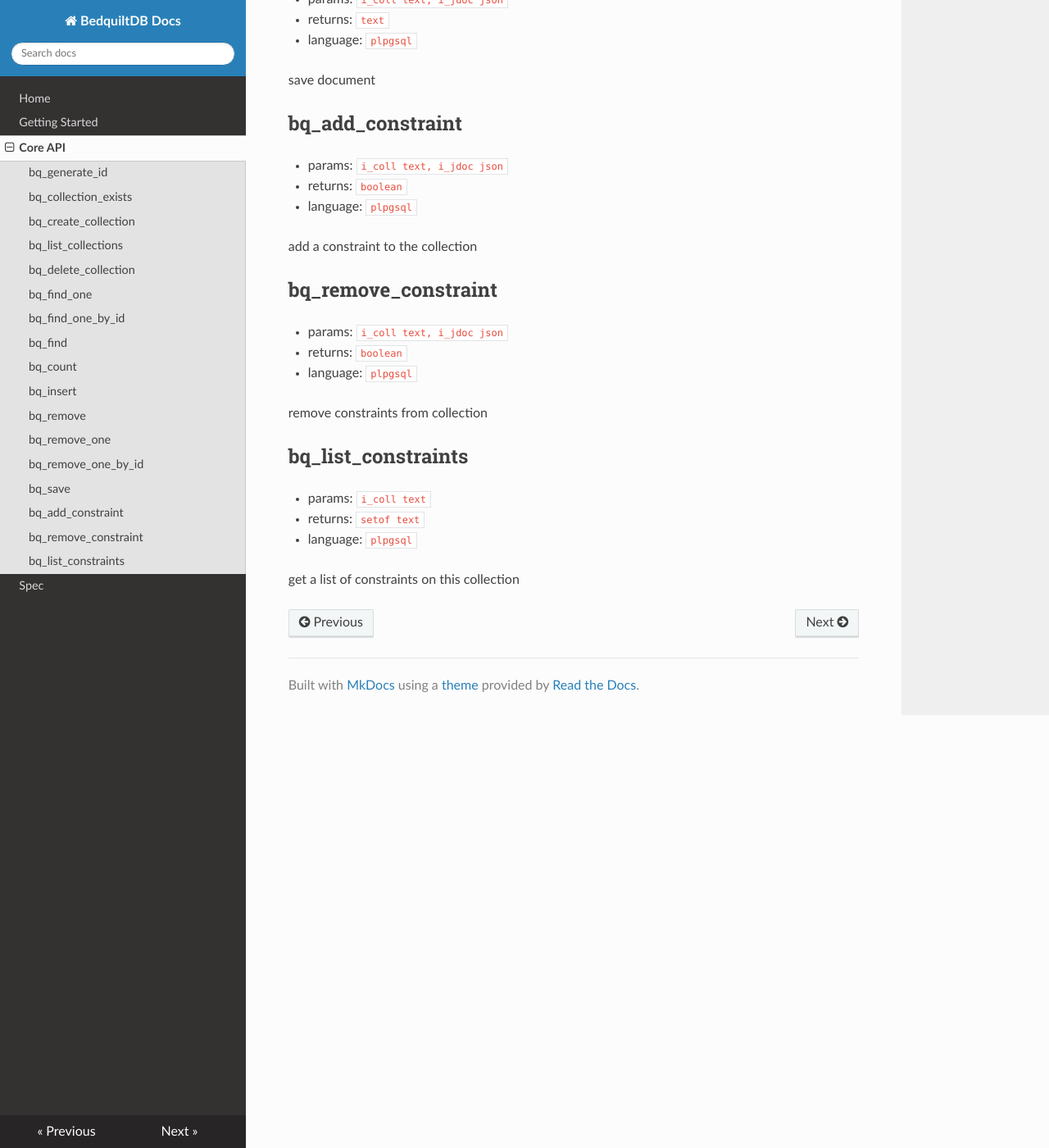
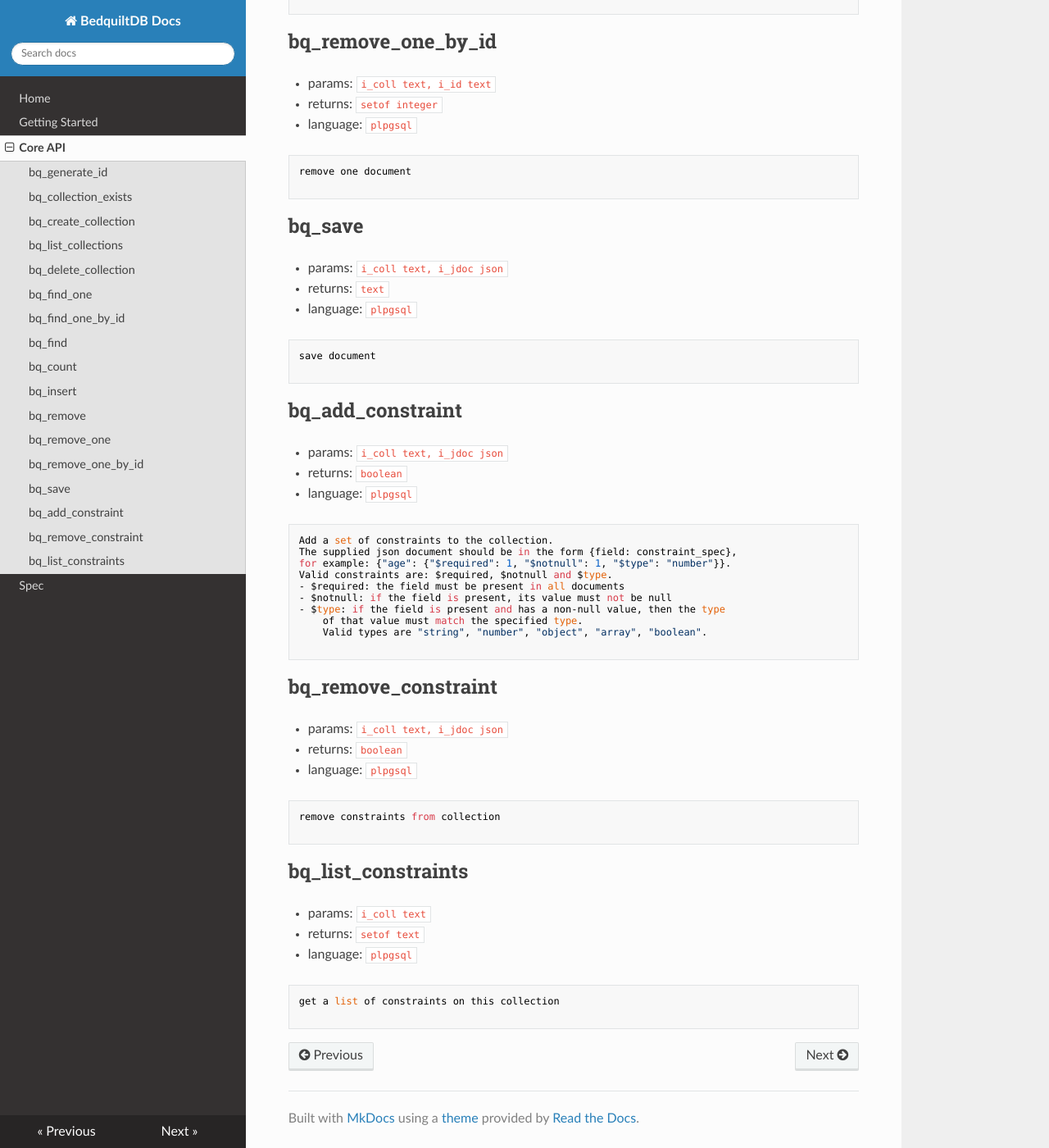
Before and after one commit to BedquiltDB/bedquilt-core, an MkDocs documentation site: the page built from doc/api_docs.md, in a window 1280 px wide and 1400 px high, scrolled down 2941 px. Shown: the whole window at 82% size. Built offline with MkDocs 1.6.1, drawn with Linux system fonts in a browser that asks for light colours; nearby versions of some CDN libraries; old or Windows-style settings are respelled for this version of MkDocs; some of the changed text lies outside the part shown.

Commit message:
preformat the comment block

````diff
--- a/doc/api_docs.md
+++ b/doc/api_docs.md
@@ -14,10 +14,11 @@
 - returns: `char(24)`
 - language: `plpgsql`
 
+```python
 Generate a random string ID.
 Used by the insert function to populate the '_id' field if missing.
 
-
+```
 
 
 
@@ -27,10 +28,11 @@
 - returns: `boolean`
 - language: `plpgsql`
 
+```python
 Check if a collection exists.
 Currently does a simple check for a table with the specified name.
 
-
+```
 
 
 
@@ -40,9 +42,10 @@
 - returns: `BOOLEAN`
 - language: `plpgsql`
 
+```python
 Create a collection with the specified name
 
-
+```
 
 
 
@@ -52,10 +55,11 @@
 - returns: `table(collection_name text)`
 - language: `plpgsql`
 
+```python
 Get a list of existing collections.
 This checks information_schema for tables matching the expected structure.
 
-
+```
 
 
 
@@ -65,10 +69,11 @@
 - returns: `BOOLEAN`
 - language: `plpgsql`
 
+```python
 Delete/drop a collection.
 At the moment, this just drops whatever table matches the collection name.
 
-
+```
 
 
 
@@ -78,9 +83,10 @@
 - returns: `table(bq_jdoc json)`
 - language: `plpgsql`
 
+```python
 find one
 
-
+```
 
 
 
@@ -90,8 +96,9 @@
 - returns: `table(bq_jdoc json)`
 - language: `plpgsql`
 
+```python
 
-
+```
 
 
 
@@ -101,9 +108,10 @@
 - returns: `table(bq_jdoc json)`
 - language: `plpgsql`
 
+```python
 find many documents
 
-
+```
 
 
 
@@ -113,9 +121,10 @@
 - returns: `integer`
 - language: `plpgsql`
 
+```python
 count documents in collection
 
-
+```
 
 
 
@@ -125,9 +134,10 @@
 - returns: `text`
 - language: `plpgsql`
 
+```python
 insert document
 
-
+```
 
 
 
@@ -137,9 +147,10 @@
 - returns: `setof integer`
 - language: `plpgsql`
 
+```python
 remove documents
 
-
+```
 
 
 
@@ -149,9 +160,10 @@
 - returns: `setof integer`
 - language: `plpgsql`
 
+```python
 remove one document
 
-
+```
 
 
 
@@ -161,9 +173,10 @@
 - returns: `setof integer`
 - language: `plpgsql`
 
+```python
 remove one document
 
-
+```
 
 
 
@@ -173,9 +186,10 @@
 - returns: `text`
 - language: `plpgsql`
 
+```python
 save document
 
-
+```
 
 
 
@@ -185,9 +199,18 @@
 - returns: `boolean`
 - language: `plpgsql`
 
-add a constraint to the collection
+```python
+Add a set of constraints to the collection.
+The supplied json document should be in the form {field: constraint_spec},
+for example: {"age": {"$required": 1, "$notnull": 1, "$type": "number"}}.
+Valid constraints are: $required, $notnull and $type.
+- $required: the field must be present in all documents
+- $notnull: if the field is present, its value must not be null
+- $type: if the field is present and has a non-null value, then the type
+    of that value must match the specified type.
+    Valid types are "string", "number", "object", "array", "boolean".
 
-
+```
 
 
 
@@ -197,9 +220,10 @@
 - returns: `boolean`
 - language: `plpgsql`
 
+```python
 remove constraints from collection
 
-
+```
 
 
 
@@ -209,4 +233,7 @@
 - returns: `setof text`
 - language: `plpgsql`
 
+```python
 get a list of constraints on this collection
+
+```
````
Also changed, not shown: 1 other file.
